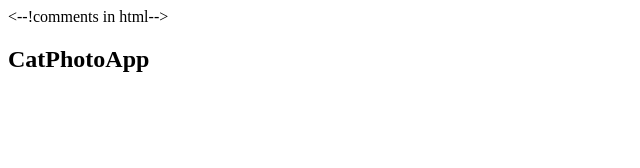
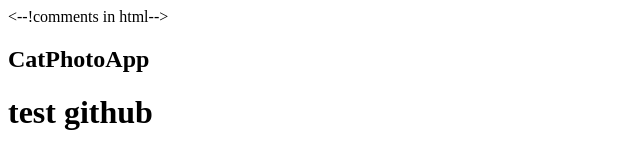
Before and after one commit to Nollldor/freecodecamp, a website: page html-css/catApp.html in a window 1280 px wide. Shown: the whole page, without its empty margins (0-640 px from the left). Drawn offline with Linux system fonts and the light colour scheme.

Commit message:
test github

```diff
--- a/html-css/catApp.html
+++ b/html-css/catApp.html
@@ -15,5 +15,6 @@
     stretching attack your ankles chase the red dot,
     hairball run catnip eat the grass snif</p>
 -->
+<h1>test github</h1>
 </body>
 </html>
```
